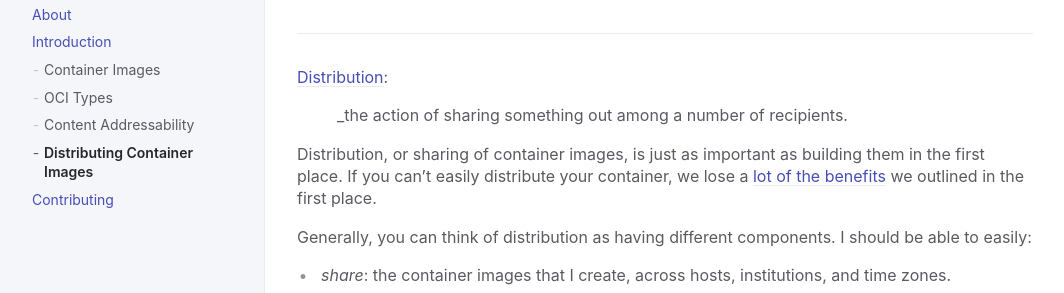
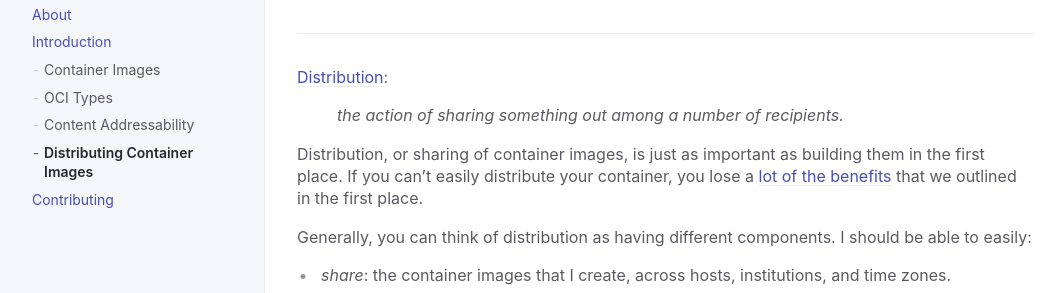
Before and after one commit to opencontainers/.github, a Jekyll site: the page built from docs/introduction/distribution.md, in a window 1280 px wide. Shown: the part 194-487 px from the top of the page, without its empty margins (91-1155 px from the left). Built offline with Jekyll 4.4.1, drawn with Linux system fonts in a browser that asks for light colours.

```diff
--- a/docs/introduction/distribution.md
+++ b/docs/introduction/distribution.md
@@ -18,11 +18,11 @@ parent: Introduction
 
 [Distribution](https://www.merriam-webster.com/dictionary/distribution):
 
-> _the action of sharing something out among a number of recipients.
+> _the action of sharing something out among a number of recipients._
 
 Distribution, or sharing of container images, is just as important as building
-them in the first place. If you can't easily distribute your container, we lose
-a [lot of the benefits]({{ site.baseurl }}docs/introduction/container-images/#what-problems-do-containers-solve) we outlined in the first place.
+them in the first place. If you can't easily distribute your container, you lose
+a [lot of the benefits]({{ site.baseurl }}docs/introduction/container-images/#what-problems-do-containers-solve) that we outlined in the first place.
 
 Generally, you can think of distribution as having different components. I should be able to easily:
 
```
Also changed, not shown: docs/about.md (+1 -1 lines), docs/contributing/contributing.md (+2 -2 lines), docs/introduction/introduction.md (+1 -1 lines), docs/introduction/oci-types.md (+1 -1 lines), index.md (+2 -2 lines).
